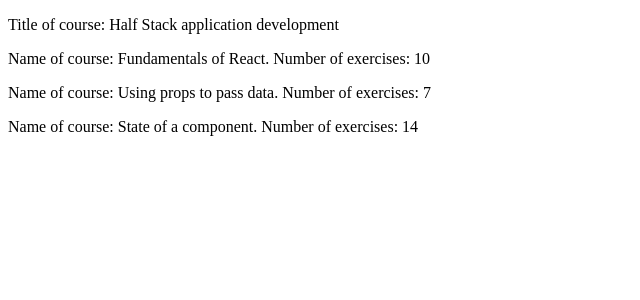
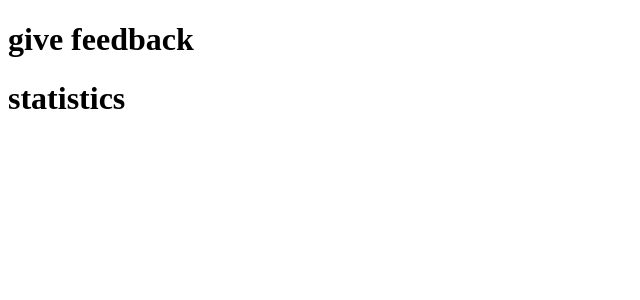
Before and after one commit to t0dii/fullstackcourse, a React (Vite) app in the folder part1/courseinfo/: page / in a window 1280 px wide. Shown: the top 300 px of the page, without its empty margins (0-640 px from the left). Built offline with nearby package versions, Linux system fonts and the light colour scheme.

Commit message:
starting tasks 1.6

```diff
--- a/part1/courseinfo/src/App.jsx
+++ b/part1/courseinfo/src/App.jsx
@@ -1,28 +1,16 @@
+import { useState } from 'react'
+
 const App = () => {
-  const course = {
-    name: 'Half Stack application development',
-    parts: [
-      {
-        name: 'Fundamentals of React',
-        exercises: 10
-      },
-      {
-        name: 'Using props to pass data',
-        exercises: 7
-      },
-      {
-        name: 'State of a component',
-        exercises: 14
-      }
-    ]
-  }
+  const [good, setGood] = useState(0)
+  const [netural, setNeutral] = useState(0)
+  const [bad, setBad] = useState(0)
+
 
   return (
     <div>
-      <p>Title of course: {course.name}</p>
-      <p>Name of course: {course.parts[0].name}. Number of exercises: {course.parts[0].exercises}</p>
-      <p>Name of course: {course.parts[1].name}. Number of exercises: {course.parts[1].exercises}</p>
-      <p>Name of course: {course.parts[2].name}. Number of exercises: {course.parts[2].exercises}</p>
+      <h1>give feedback</h1>
+
+      <h1>statistics</h1>
     </div>
   )
 }
```
